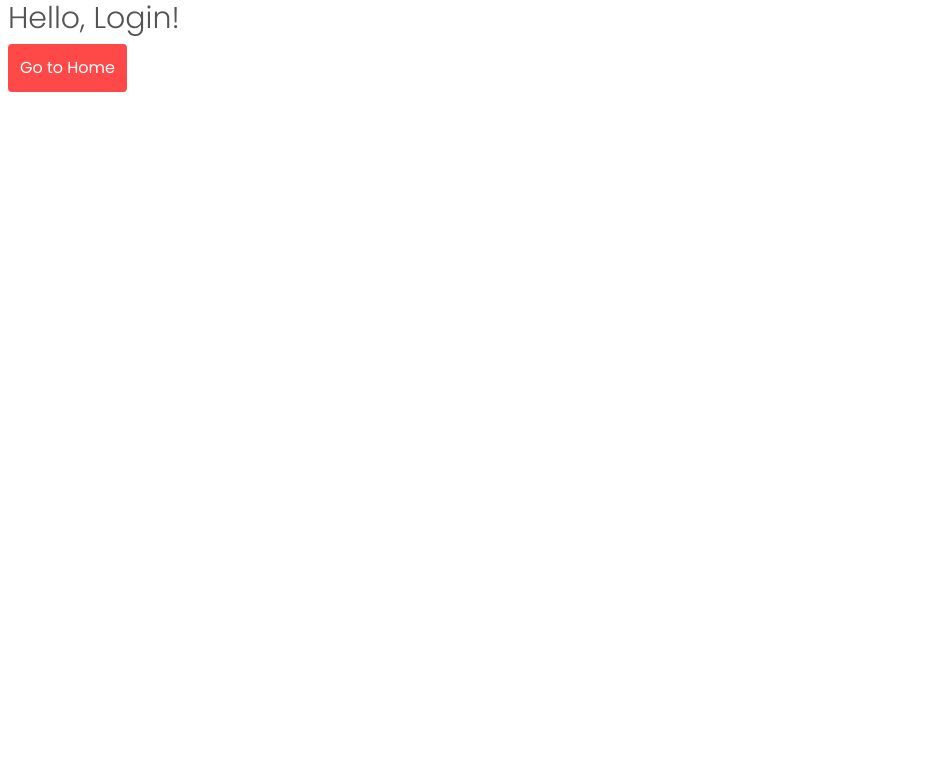
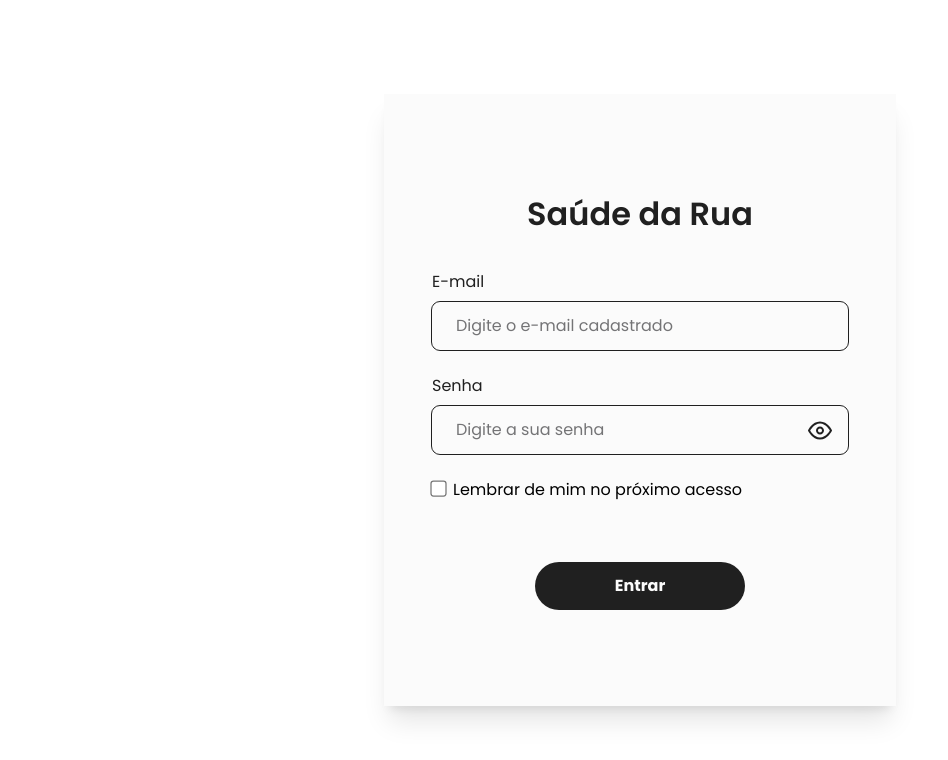
Before and after one commit to tech-pro-bem/saude-da-rua-admin-front, a React (Vite) app: page /login in a window 1280 px wide. Shown: the top 760 px of the page, without its empty margins (0-948 px from the left). Built offline with nearby package versions, Linux system fonts and the light colour scheme.

Commit message:
feat: implementa login page com validação de campos

```diff
--- a/src/pages/Login.jsx
+++ b/src/pages/Login.jsx
@@ -1,11 +1,129 @@
-import React from 'react';
-import { Link } from 'react-router-dom';
+import React, { useEffect, useState } from 'react';
+import { useForm } from 'react-hook-form';
+import eyeClosedIcon from '../assets/eye-off.svg';
+import eyeOpenIcon from '../assets/eye-on.svg';
+import isValidEmail from '../utils/isValidEmail';
 
 function Login() {
+  const [isPasswordVisible, setIsPasswordVisible] = useState(false);
+
+  /* Login error message */
+  const [hasLogginErrorOccurred, setHasLogginErrorOccurred] = useState(false);
+  useEffect(() => {
+    if (hasLogginErrorOccurred) {
+      setTimeout(() => {
+        setHasLogginErrorOccurred(false);
+      }, 5000); // 5 seconds
+    }
+  }, [hasLogginErrorOccurred]);
+
+  /* useForm setup */
+  const formInitialState = { email: '', password: '' };
+  const {
+    register,
+    handleSubmit,
+    formState: { errors },
+  } = useForm({ defaultValues: formInitialState });
+
+  function onSubmit(data) {
+    alert(JSON.stringify(data));
+    setHasLogginErrorOccurred(true);
+  }
+
   return (
-    <main className="ml-2">
-      <h1 className="text-3xl text-dark-grey mb-2 font-light">Hello, Login!</h1>
-      <Link to="/" className="inline-block bg-error text-white p-3 rounded">Go to Home</Link>
+    <main className="min-h-screen flex justify-center items-center relative">
+      <section className="bg-base w-full max-w-lg py-24 px-12 shadow-xl">
+        <h1 className="font-semibold text-[32px] leading-[48px] text-center mb-8 text-primary-black">Saúde da Rua</h1>
+        <form onSubmit={handleSubmit(onSubmit)}>
+          {/* Email Form Control */}
+          <label htmlFor="email" className="flex flex-col mb-6">
+            <span className="text-primary-black mb-2">E-mail</span>
+            <input
+              type="text"
+              id="email"
+              name="email"
+              placeholder="Digite o e-mail cadastrado"
+              className={`px-6 py-3 bg-transparent rounded-lg text-primary-black placeholder:text-medium-grey
+                outline outline-1 ${errors.email ? 'outline-error' : 'outline-primary-black'}`}
+              // eslint-disable-next-line react/jsx-props-no-spreading
+              {...register('email', {
+                required: true,
+                validate: isValidEmail,
+              })}
+            />
+            {errors.email && (
+              <span className="mt-1 text-sm text-error">
+                {errors.email.type === 'required' ? 'O campo de e-mail é obrigatório' : 'Formato de e-mail inválido'}
+              </span>
+            )}
+          </label>
+          {/* Password Form Control */}
+          <label htmlFor="password" className="flex flex-col mb-5">
+            <span className="text-primary-black mb-2">Senha</span>
+            <div className="w-full relative">
+              <input
+                type={isPasswordVisible ? 'text' : 'password'}
+                id="password"
+                name="password"
+                placeholder="Digite a sua senha"
+                className={`w-full px-6 py-3 pr-14 bg-transparent rounded-lg text-primary-black placeholder:text-medium-grey
+                outline outline-1 ${errors.password ? 'outline-error' : 'outline-primary-black'}`}
+                // eslint-disable-next-line react/jsx-props-no-spreading
+                {...register('password', {
+                  required: {
+                    value: true,
+                    message: 'O campo de senha é obrigatório',
+                  },
+                  minLength: {
+                    value: 5,
+                    message: 'A senha deve ter pelo menos 5 caracteres',
+                  },
+                  maxLength: {
+                    value: 30,
+                    message: 'A senha não deve exceder 30 caracteres',
+                  },
+                })}
+              />
+              {/* Eye Mask Button */}
+              <div className="pl-2 absolute inset-y-0 right-4 h-full flex items-center">
+                <button
+                  type="button"
+                  onClick={() => { setIsPasswordVisible(!isPasswordVisible); }}
+                  title={isPasswordVisible ? 'Esconder senha' : 'Mostrar senha'}
+                >
+                  {isPasswordVisible ? (
+                    <img src={eyeClosedIcon} alt="Ícone de um olho fechado." />
+                  ) : (
+                    <img src={eyeOpenIcon} alt="Ícone de um olho aberto." />
+                  )}
+                </button>
+              </div>
+            </div>
+            {errors.password && (
+              <span className="mt-1 text-sm text-error">
+                {errors.password.message}
+              </span>
+            )}
+          </label>
+          {/* "Remember Me" Checkbox */}
+          <div className="flex items-center gap-2 mb-[60px]">
+            <input type="checkbox" name="remember" id="remember" className="scale-125" />
+            <span className="mt-1">Lembrar de mim no próximo acesso</span>
+          </div>
+          {/* Submit Button */}
+          <div className="flex justify-center">
+            <button type="submit" className="btn primary-btn btn-small">
+              Entrar
+            </button>
+          </div>
+        </form>
+      </section>
+      {/* Login error message */}
+      {hasLogginErrorOccurred && (
+        <div className="py-3 px-20 w-full max-w-lg absolute bottom-24 bg-error text-white rounded mt-10 flex justify-center">
+          <span className="text-center">E-mail e/ou senha incorretos</span>
+        </div>
+      )}
     </main>
   );
 }
--- /dev/null
+++ b/src/utils/isValidEmail.js
@@ -0,0 +1,4 @@
+// eslint-disable-next-line no-useless-escape
+const isValidEmail = (email) => /^(([^<>()[\]\\.,;:\s@\"]+(\.[^<>()[\]\\.,;:\s@\"]+)*)|(\".+\"))@((\[[0-9]{1,3}\.[0-9]{1,3}\.[0-9]{1,3}\.[0-9]{1,3}\])|(([a-zA-Z\-0-9]+\.)+[a-zA-Z]{2,}))$/.test(email);
+
+export default isValidEmail;
```
